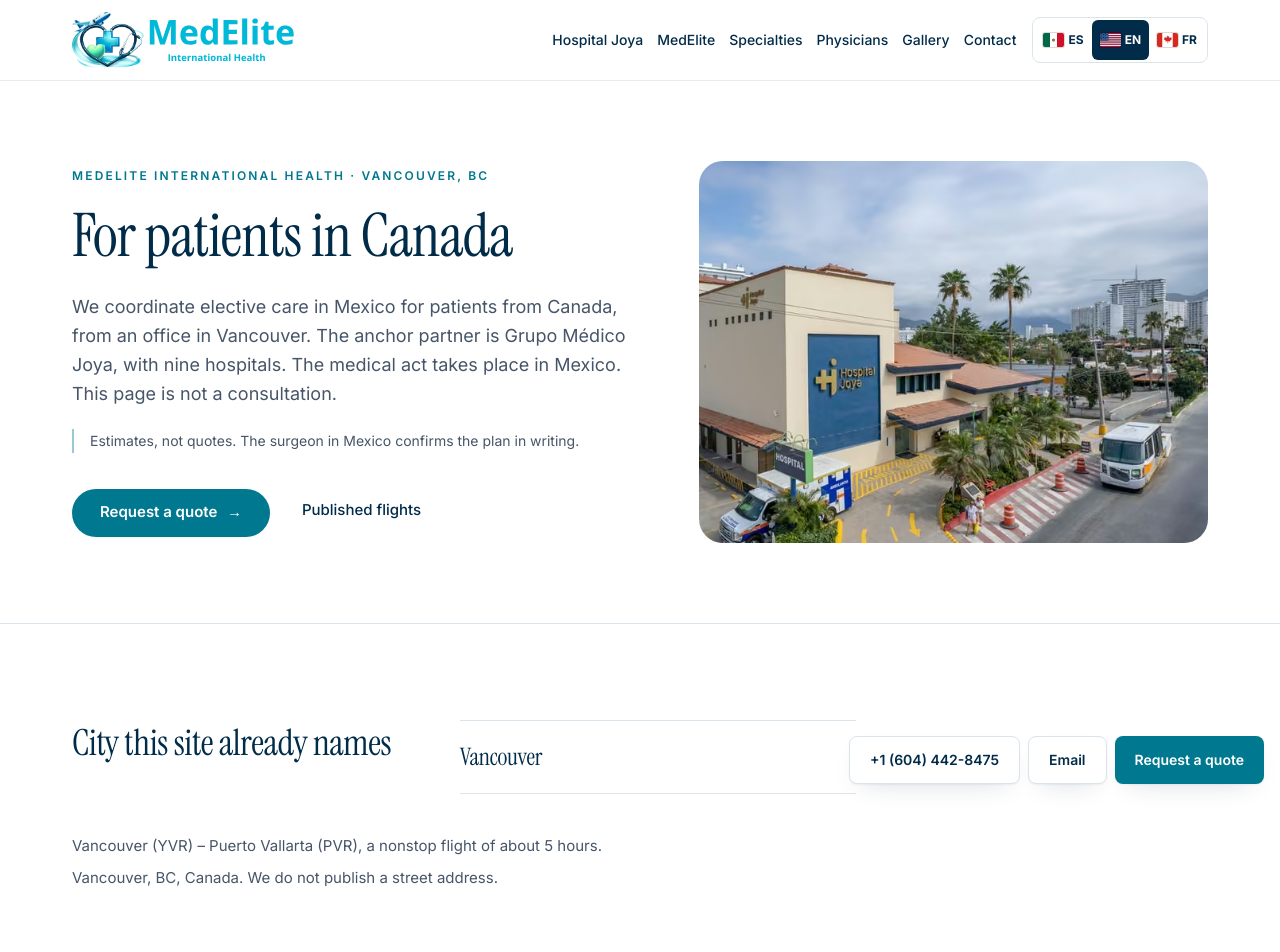
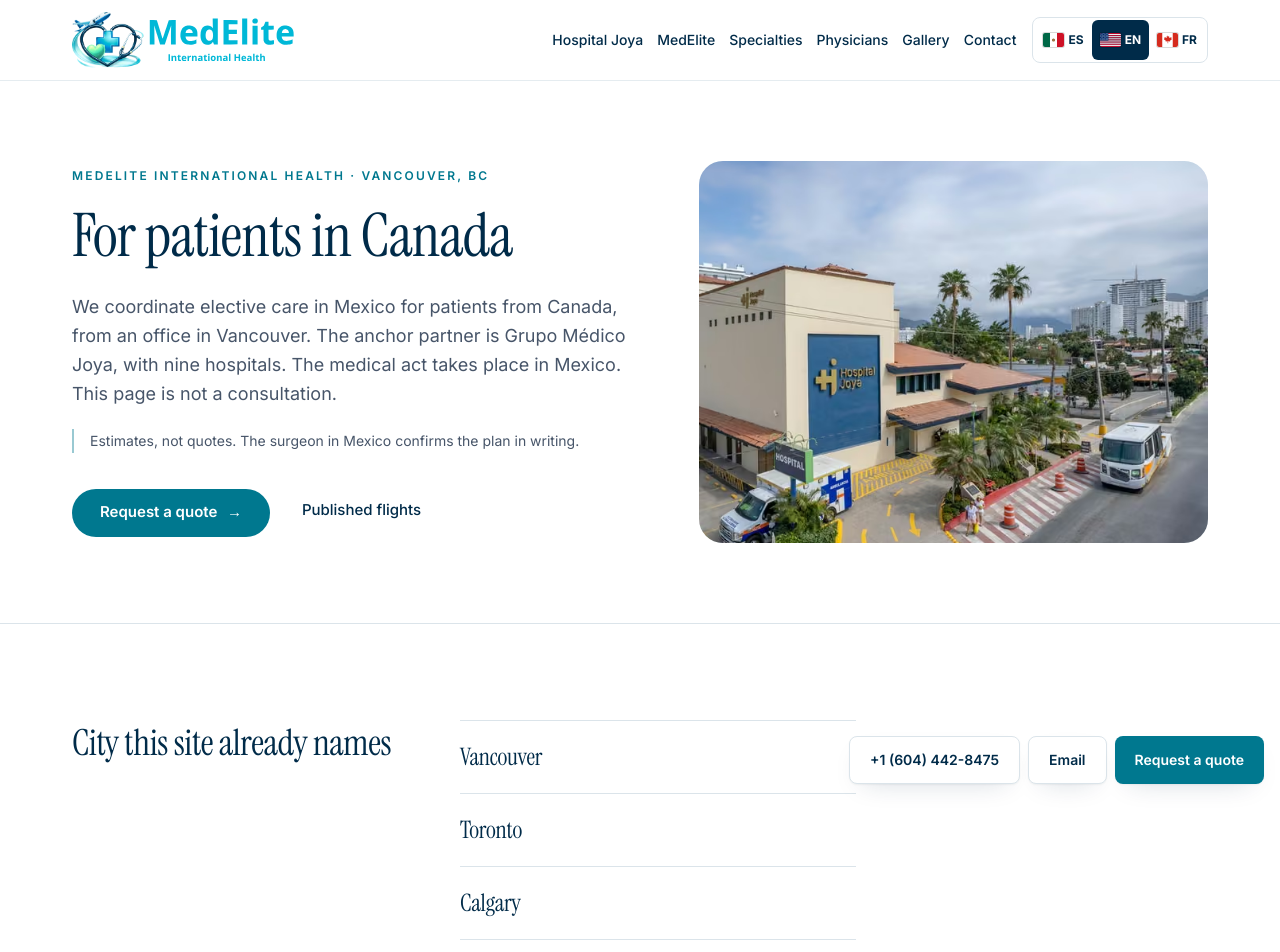
Before and after one commit to IngAdrianTapia/medelite, a React (Vite) app: page /en/canada in a window 1280 px wide. Shown: the top 952 px of the page. Built offline with nearby package versions, Linux system fonts and the light colour scheme.

Commit message:
Amplia ciudades de Canada: Vancouver, Toronto, Calgary y Montreal

```diff
--- a/src/content/positioning.ts
+++ b/src/content/positioning.ts
@@ -2,8 +2,8 @@ import type { Lang } from "../i18n/types";
 
 /**
  * Positioning copy lives here so the marketing brief can replace it in one file.
- * Status stays `awaiting-brief` until that brief arrives.
- * Do not fill five-star, Toronto, Calgary, or price-gap claims before then.
+ * Cities (Vancouver, Toronto, Calgary, Montreal) are published by owner decision.
+ * Do not fill five-star or price-gap claims before the brief arrives.
  */
 export const POSITIONING_STATUS = "awaiting-brief" as const;
 
@@ -49,15 +49,16 @@ export const POSITIONING: Record<Lang, { headline: string; fraser: string; mapLa
 };
 
 export interface CitySlot {
-  id: "vancouver" | "toronto" | "calgary";
+  id: "vancouver" | "toronto" | "calgary" | "montreal";
   status: "published" | "awaiting-brief";
   label: Trio;
 }
 
 export const CANADA_CITIES: readonly CitySlot[] = [
   { id: "vancouver", status: "published", label: row("Vancouver", "Vancouver", "Vancouver") },
-  { id: "toronto", status: "awaiting-brief", label: row("", "", "") },
-  { id: "calgary", status: "awaiting-brief", label: row("", "", "") },
+  { id: "toronto", status: "published", label: row("Toronto", "Toronto", "Toronto") },
+  { id: "calgary", status: "published", label: row("Calgary", "Calgary", "Calgary") },
+  { id: "montreal", status: "published", label: row("Montreal", "Montreal", "Montreal") },
 ];
 
 /** Rendered on the Canada page. Empty labels and awaiting-brief cities stay off the site. */
```
Also changed, not shown: 1 other file (tests, documents, lock files or other folders).
